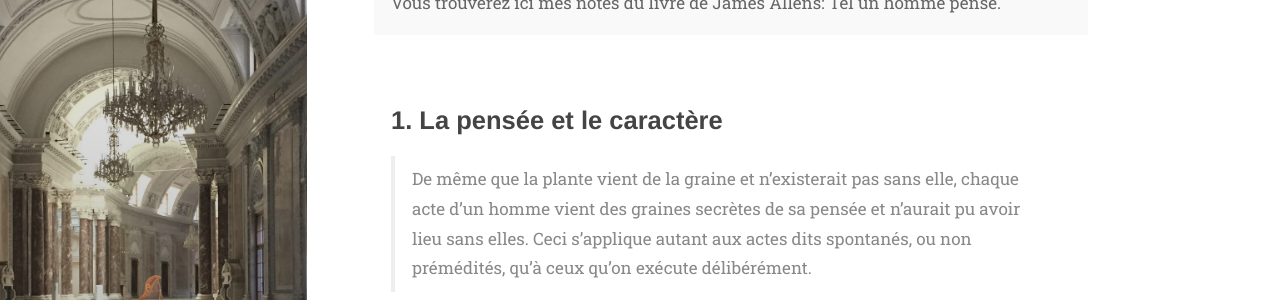
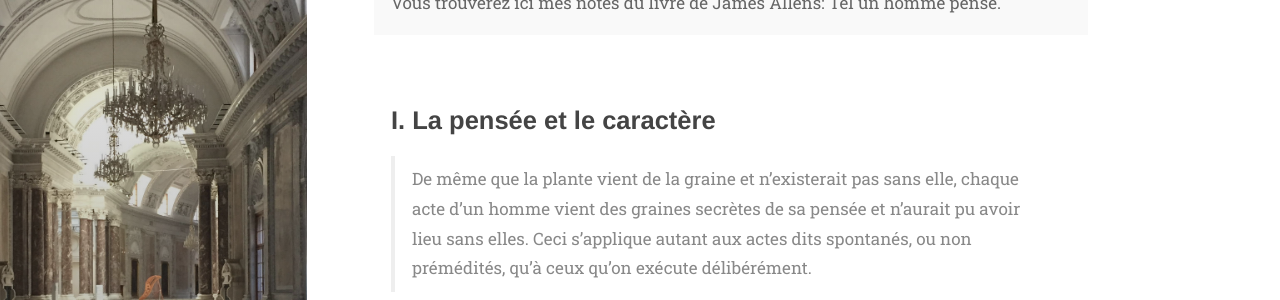
Before and after one commit to abdoulaye-tnd/tandian, a Jekyll site: the page built from books/telunhomme.md, in a window 1280 px wide and 900 px high. Shown: the part 175-475 px from the top of the window. Built offline with Jekyll 4.4.1, drawn with Linux system fonts in a browser that asks for light colours; some web fonts are replaced.

Commit message:
Update telunhomme.md

```diff
--- a/books/telunhomme.md
+++ b/books/telunhomme.md
@@ -8,7 +8,7 @@ description: >
 ---
 
 
-## 1. La pensée et le caractère
+## I. La pensée et le caractère
 
 > De même que la plante vient de la graine et n'existerait pas sans elle, chaque acte d'un homme
 vient des graines secrètes de sa pensée et n'aurait pu avoir lieu sans elles. Ceci s'applique autant
```
